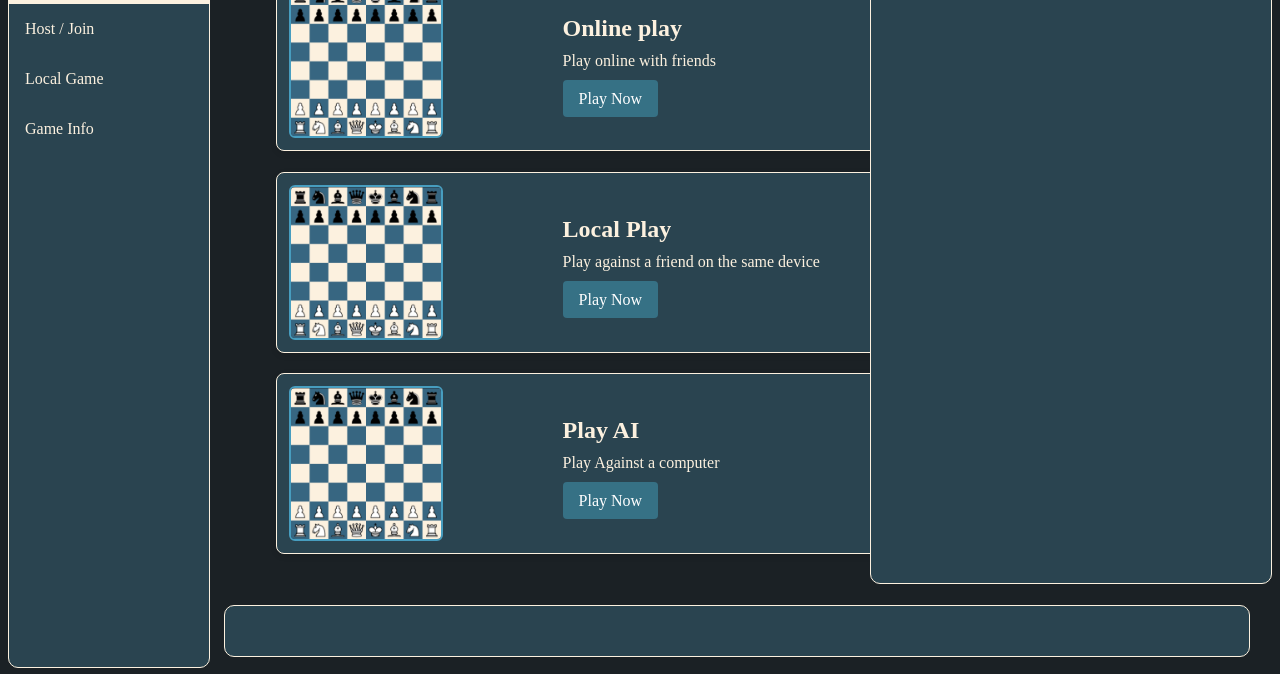
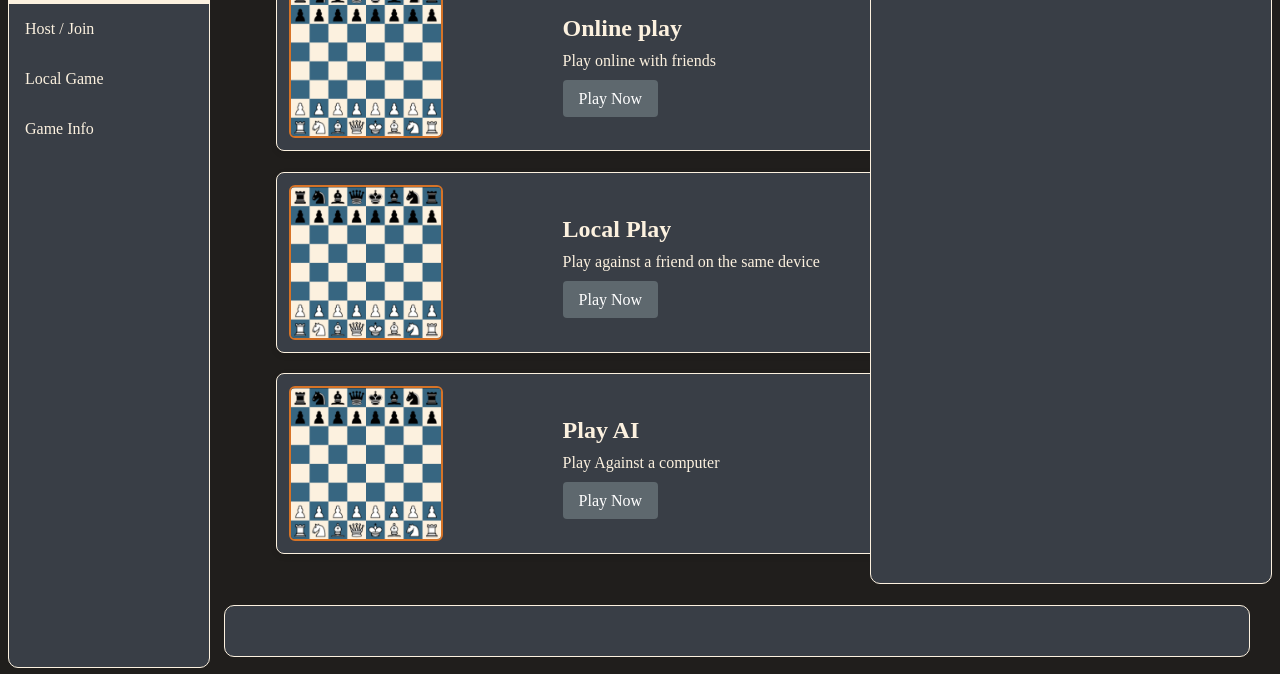
Before and after one commit to Makam12342/Blitzle.com, a website: page public/index.html in a window 1280 px wide. Shown: the part 126-800 px from the top of the page. Drawn offline with nearby package versions, Linux system fonts and the light colour scheme; no server answers.

Commit message:
Changed color sceme to match logo

```diff
--- a/public/chessCanvas.js
+++ b/public/chessCanvas.js
@@ -13,8 +13,8 @@ if (isOnline) {
 //Game colors:
 
 const lightSquaresColor = 0xfcf1df
-const darkSquaresColor = 0x376681
-const indicatorsColor = 0x96BCD8
+const darkSquaresColor = 0x393E46
+const indicatorsColor = 0xd67327
 
 
 
--- a/public/style.css
+++ b/public/style.css
@@ -1,9 +1,9 @@
 
 :root{
-  --backgroundColor: #1b2125;
-  --forgroundColor: #2a4450;
-  --acentColor: #479dbf;
-  --hoverColor: #367185;
+  --backgroundColor: #201e1c;
+  --forgroundColor: #393E46;
+  --acentColor: #d67327;
+  --hoverColor: #5e686e;
   --fontColor: #fcf1df;
 
 }
```
